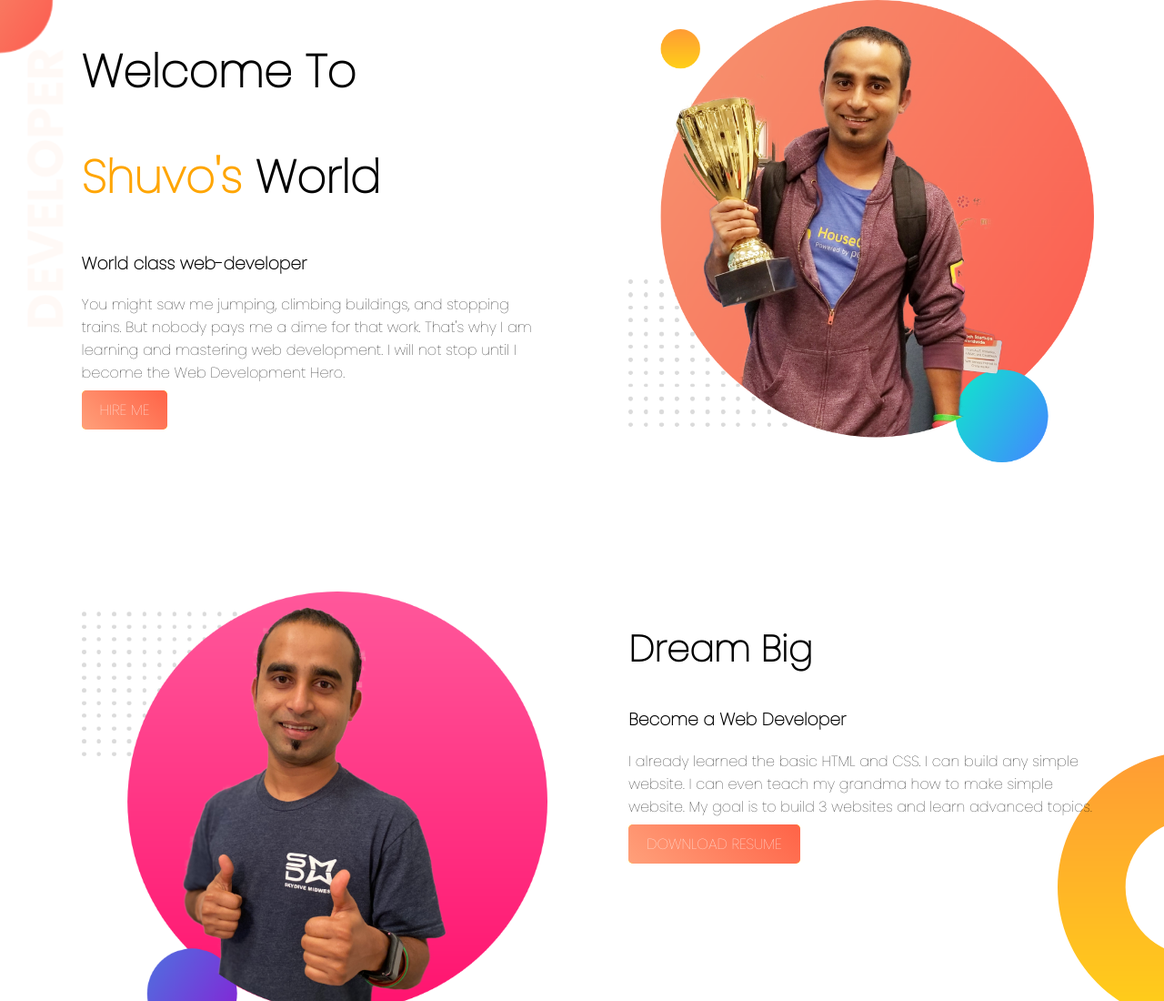
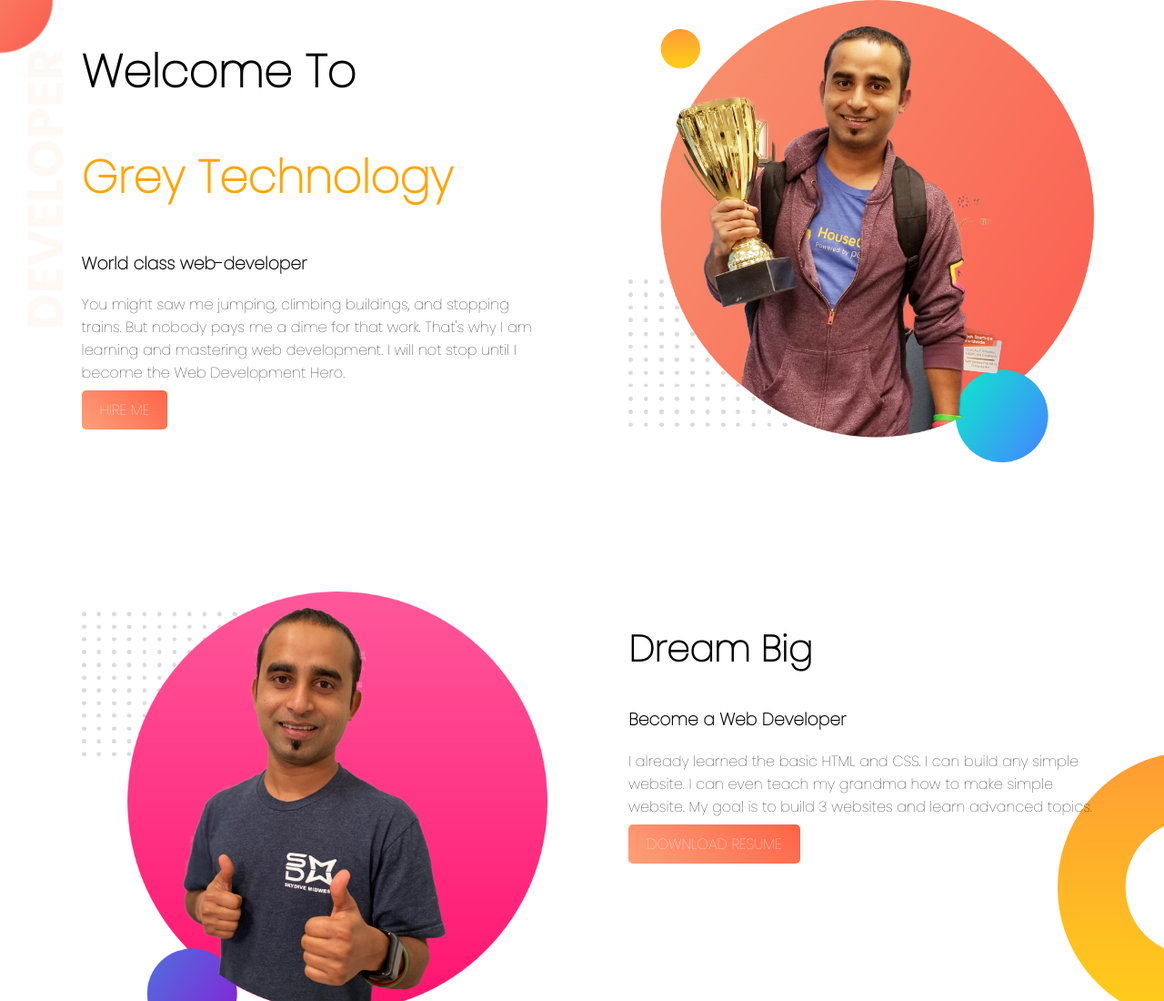
Before and after one commit to shuvo9620/web-protfolio, a plain HTML site: page index.html in a window 1280 px wide. Shown: the top 1100 px of the page at 91% size. Drawn offline with Linux system fonts and the light colour scheme.

Commit message:
new update

```diff
--- a/index.html
+++ b/index.html
@@ -4,7 +4,7 @@
     <meta charset="UTF-8">
     <meta http-equiv="X-UA-Compatible" content="IE=edge">
     <meta name="viewport" content="width=device-width, initial-scale=1.0">
-    <title>Shuvo's Development</title>
+    <title>Grey Technology</title>
     <link href="https://fonts.googleapis.com/css2?family=Poppins:wght@100&display=swap" rel="stylesheet">
     <link rel="stylesheet" href="style.css">
 </head>
@@ -12,7 +12,7 @@
 <section class="top-banner">
   <div class="half-width">
         <h1>Welcome To</h1>
-        <h1> <span class="orange-highlight">Shuvo's</span> World</h1>
+        <h1> <span class="orange-highlight">Grey Technology</span> </h1>
             <h3>World class web-developer</h3>
             <p>You might saw me jumping, climbing buildings, and stopping trains. But nobody pays me a dime for that work. That's why I am learning and mastering web development. I will not stop until I become the Web Development Hero. </p>
     <a class="link-button" target="_blank" href="https://www.facebook.com/mahfuzur.shuvo"> HIRE ME</a>
```
